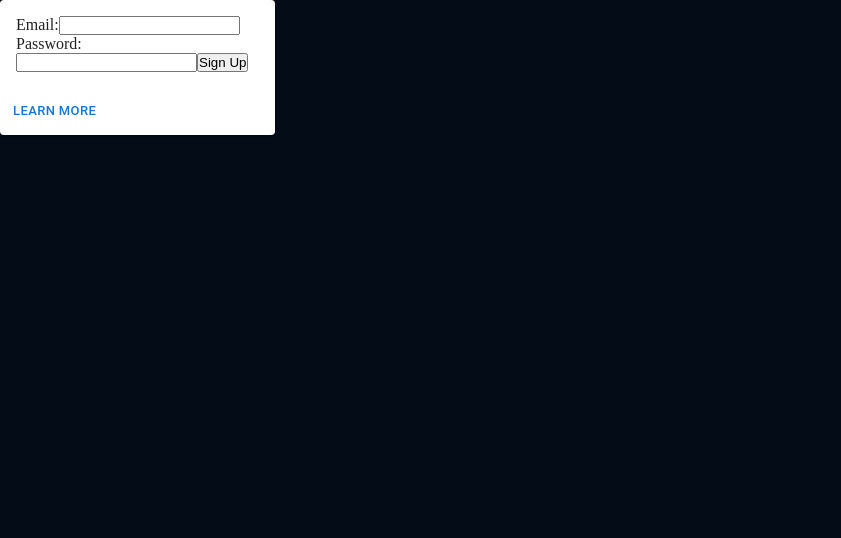
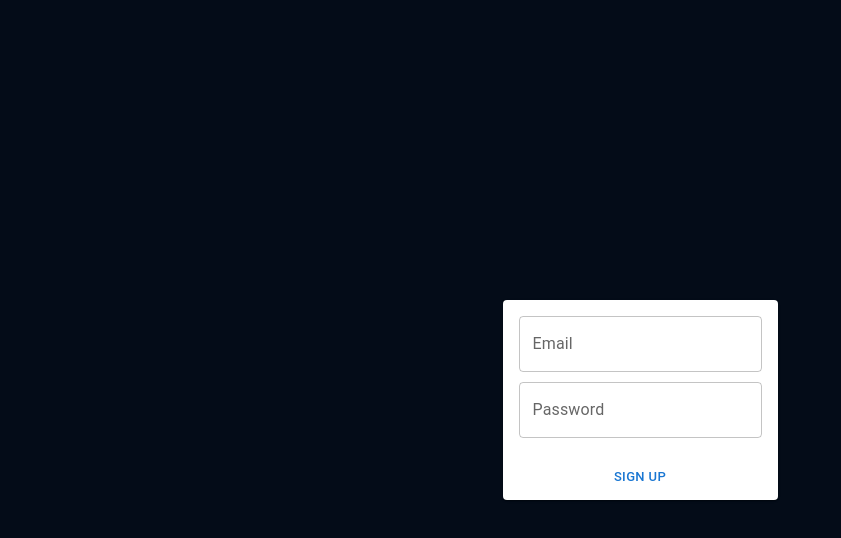
Before and after one commit to jamesmorbz/morbz-website, a React (Create React App) app: page /signup in a window 1280 px wide. Shown: the top 538 px of the page, without its empty margins (0-841 px from the left). Built offline with nearby package versions, Linux system fonts and the light colour scheme.

Commit message:
Sign in and Sign Up pages complete and Navbar buttons fixed

```diff
--- a/src/App.js
+++ b/src/App.js
@@ -1,6 +1,6 @@
 import React from 'react';
 import './App.css'
-import { About, Home, PageNotFound, SignUp } from './views';
+import { About, Home, PageNotFound, SignUp, SignIn } from './views';
 import { Routes, Route } from 'react-router-dom';
 
 
@@ -12,6 +12,7 @@ export default function App() {
                     <Route path="/" element={<Home />} />
                     <Route path="/about" element={<About />} />
                     <Route path="/signup" element={<SignUp />} />
+                    <Route path="/signin" element={<SignIn/>} />
                     <Route path="*" element={<PageNotFound />} />
                 </Routes>
             </div>
--- a/src/components/navbar/Navbar.jsx
+++ b/src/components/navbar/Navbar.jsx
@@ -25,7 +25,7 @@ const Navbar = () => {
         </div>
       </div>
       <div className="navbar-sign">
-        <p>Sign in</p>
+        <button type="button"><Link to="/signin">Sign in</Link></button>
         <button type="button"><Link to="/signup">Sign up</Link></button>
       </div>
       <div className="navbar-menu">
@@ -45,8 +45,8 @@ const Navbar = () => {
               <p><Link to="/portfolio">Other Projects</Link></p>
             </div>
             <div className="navbar-menu_container-links-sign">
-              <p>Sign in</p>
-              <button type="button">Sign up</button>
+              <button type="button"><Link to="/signin">Sign in</Link></button>
+              <button type="button"><Link to="/signup">Sign up</Link></button>
             </div>
           </div>
         )}
--- a/src/components/navbar/navbar.css
+++ b/src/components/navbar/navbar.css
@@ -29,6 +29,7 @@
 
 .navbar-sign {
     display: flex;
+    gap: 10px;
     justify-content: flex-end;
     align-items: center;
 }
@@ -129,6 +130,8 @@
     }
 
     .navbar-menu_container-links-sign {
-        display: block;
+        display: flex;
+        flex-direction: column;
+        gap: 10px;
     }
 }
--- /dev/null
+++ b/src/views/SignIn/SignIn.jsx
@@ -0,0 +1,44 @@
+import { useState } from 'react';
+
+import Card from '@mui/material/Card';
+import CardActions from '@mui/material/CardActions';
+import CardContent from '@mui/material/CardContent';
+import Button from '@mui/material/Button';
+import TextField from '@mui/material/TextField';
+import { useNavigate } from 'react-router-dom';
+
+function SignIn() {
+    const [email, setEmail] = useState('');
+    const [pass, setPass] = useState('');
+    const navigate = useNavigate();
+
+    function signinAction(data) {
+        console.log(email, pass)
+        successAction()
+    }
+
+    function successAction() {
+        console.log("Set redux to logged in, redirect to homepage");
+        navigate('../', { replace: true })
+    }
+
+    function unAuthAction() {
+        console.log("Set internal states to show errors.")
+    }
+
+    return (
+        <div style={{ display: "flex", alignItems: 'center', justifyContent: 'center', height: "100vh" }}>
+            <Card sx={{ maxWidth: 275, backgroundColor: "#FFFFFF" }}>
+                <CardContent sx={{ display: "flex", alignItems: 'center', justifyContent: 'center', gap: "10px", flexDirection: "column" }}>
+                    <TextField id="outlined-basic" label="Email" variant="outlined" value={email} onChange={(event) => setEmail(event.target.value)} />
+                    <TextField id="outlined-basic" label="Password" variant="outlined" value={pass} onChange={(event) => setPass(event.target.value)} />
+                </CardContent>
+                <CardActions sx={{ display: "flex", alignItems: 'center', justifyContent: 'center' }}>
+                    <Button size="small" onClick={signinAction}>Sign In</Button>
+                </CardActions>
+            </Card>
+        </div>
+    )
+}
+
+export default SignIn;
--- a/src/views/index.js
+++ b/src/views/index.js
@@ -1,4 +1,5 @@
 export { default as About } from './About/About'
 export { default as Home } from './Home/Home'
 export { default as PageNotFound } from './PageNotFound/PageNotFound'
-export { default as SignUp } from './signUp/SignUp'
+export { default as SignUp } from './SignUp/SignUp'
+export { default as SignIn } from './SignIn/SignIn'
--- a/src/views/signUp/SignUp.jsx
+++ b/src/views/signUp/SignUp.jsx
@@ -4,56 +4,55 @@ import Card from '@mui/material/Card';
 import CardActions from '@mui/material/CardActions';
 import CardContent from '@mui/material/CardContent';
 import Button from '@mui/material/Button';
-// import Typography from '@mui/material/Typography';
-// import axios from 'axios';
+import TextField from '@mui/material/TextField';
+import axios from 'axios';
 
 function SignUp() {
   const [email, setEmail] = useState('');
   const [pass, setPass] = useState('');
 
-  function signupAction() {
-    console.log(email);
-    console.log(pass);
+  function signupAction(data) {
+    console.log(email, pass);
+
+    var data = JSON.stringify({
+      "collection": "UserCreds",
+      "database": "MorbzBackend",
+      "dataSource": "Cluster0",
+      "projection": {
+        "_id": 5748,
+        "username": { email },
+        "password": { pass }
+      }
+    });
+
+    var config = {
+      method: 'post',
+      url: 'https://data.mongodb-api.com/app/data-btmov/endpoint/data/beta/action/findOne',
+      headers: {
+        'Content-Type': 'application/json',
+        'api-key': 'Q5H2NJLe4Dpf9Wa0FnbLTC5vNjJX7wOqZbvMMu11iqMIHyGCuHja0HFkC0EX0WT4'
+      },
+      data: data
+    };
+
+    axios(config)
+      .then(function (response) {
+        console.log(JSON.stringify(response.data));
+      })
+      .catch(function (error) {
+        console.log(error);
+      });
   }
 
-
-  function emailChangeAction(event) {
-    setEmail(event.target.value);
-  }
-
-  function passChangeAction(event) {
-    setPass(event.target.value);
-  }
-
-
   return (
-    <div>
-      <Card sx={{ maxWidth: 275 }}>
-        <CardContent>
-          {/* <Typography sx={{ fontSize: 14 }} color="text.secondary" gutterBottom>
-            Word of the Day
-        </Typography>
-          <Typography variant="h5" component="div">
-            benevolent
-        </Typography>
-          <Typography sx={{ mb: 1.5 }} color="text.secondary">
-            adjective
-        </Typography>
-          <Typography variant="body2">
-            well meaning and kindly.
-          <br />
-            {'"a benevolent smile"'}
-          </Typography> */}
-          <label>Email:
-      <input type="text" value={email} onChange={emailChangeAction} />
-          </label>
-          <label>Password:
-      <input type="text" value={pass} onChange={passChangeAction} />
-          </label>
-          <button onClick={signupAction}>Sign Up</button>
+    <div style={{ display: "flex", alignItems: 'center', justifyContent: 'center', height: "100vh" }}>
+      <Card sx={{ maxWidth: 275, backgroundColor: "#FFFFFF" }}>
+        <CardContent sx={{ display: "flex", alignItems: 'center', justifyContent: 'center', gap: "10px", flexDirection: "column" }}>
+          <TextField id="outlined-basic" label="Email" variant="outlined" value={email} onChange={(event) => setEmail(event.target.value)} />
+          <TextField id="outlined-basic" label="Password" variant="outlined" value={pass} onChange={(event) => setPass(event.target.value)} />
         </CardContent>
-        <CardActions>
-          <Button size="small">Learn More</Button>
+        <CardActions sx={{ display: "flex", alignItems: 'center', justifyContent: 'center' }}>
+          <Button size="small" onClick={signupAction}>Sign Up</Button>
         </CardActions>
       </Card>
     </div>
```
Also changed, not shown: 1 other file (tests, documents, lock files or other folders).
